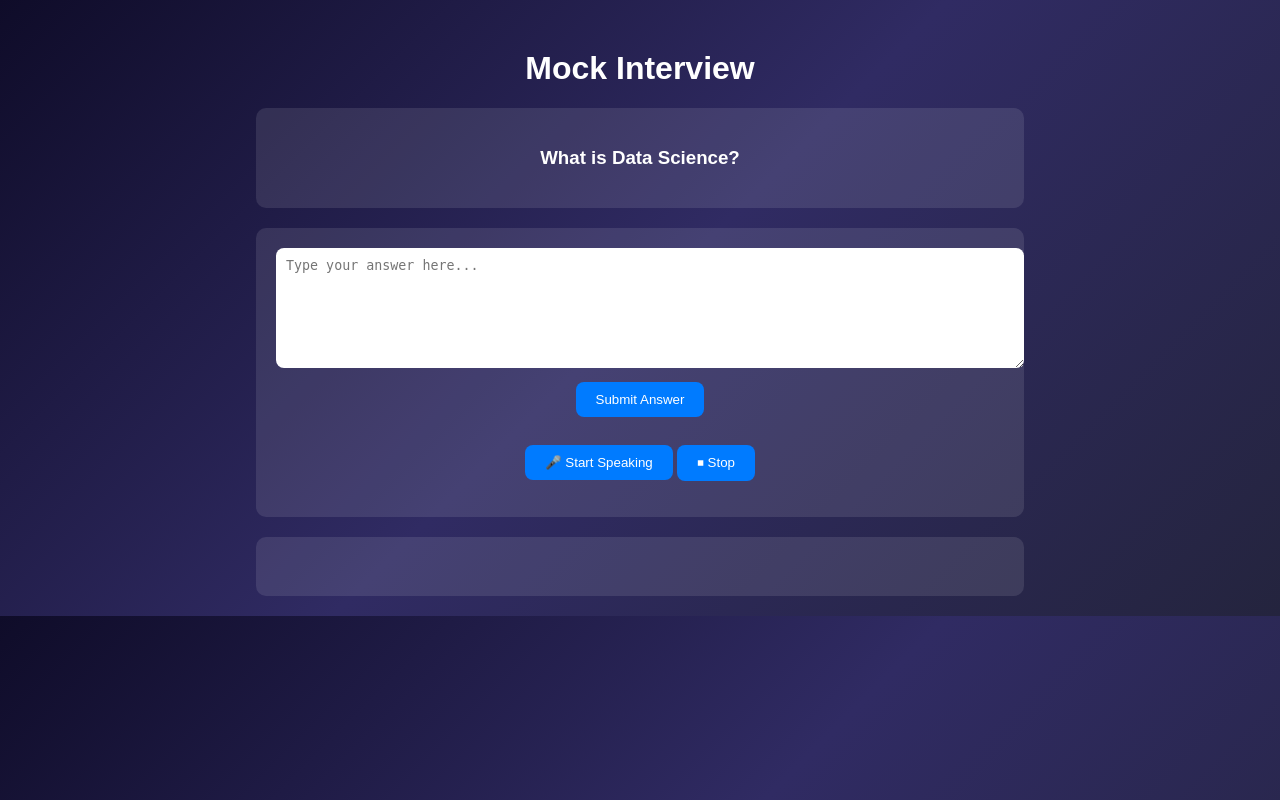
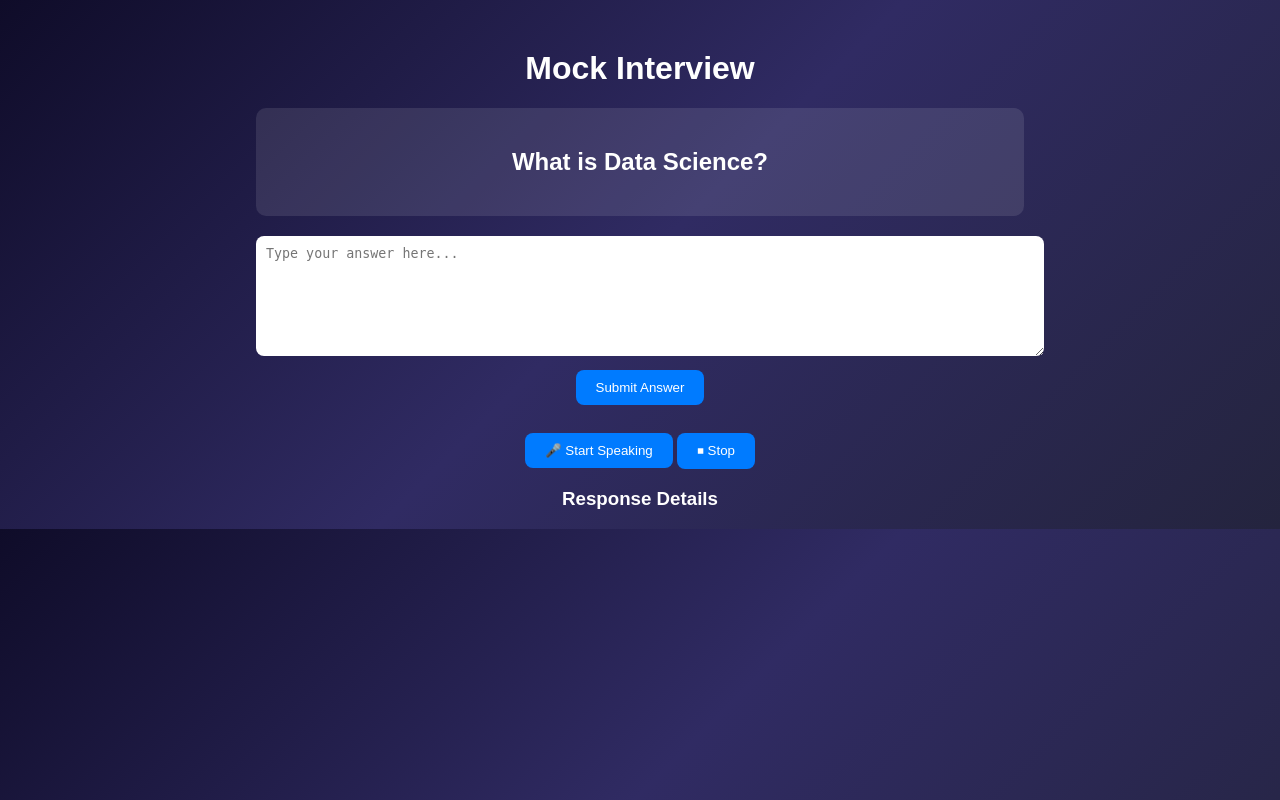
Before and after one commit to sahilbehera6531/HireReady-Nexus, a Flask app: page /mock_interview in a window 1280 px wide. Run offline with Flask 3, Linux system fonts and the light colour scheme; parts of the project's set-up code (start-up, migrations or seed data) failed here and were passed over.

Commit message:
feat: restructure mock interview UI layout with separate question, input and feedback panels

```diff
--- a/templates/mock_interview.html
+++ b/templates/mock_interview.html
@@ -14,11 +14,11 @@
 
     <!-- QUESTION BOX -->
     <div class="card">
-        <h3 id="questionDisplay">{{ prev_question }}</h3>
+        <h2 id="questionDisplay">{{ prev_question }}</h2>
     </div>
 
     <!-- INPUT BOX -->
-    <div class="card">
+    <div class="answer-box">
         <textarea id="userAnswer" placeholder="Type your answer here..."></textarea>
         <button id="submitAnswer">Submit Answer</button>
         <br><br>
@@ -28,8 +28,9 @@
     </div>
 
     <!-- RESULT BOX -->
-    <div class="card" id="resultBox">
-        <h3 id="scoreDisplay"></h3>
+    <div class="side-panel">
+        <h3>Response Details</h3>
+        <p id="scoreDisplay"></p>
         <p id="feedbackDisplay"></p>
     </div>
 
```
Also changed, not shown: gen.py (+8 -3 lines).
